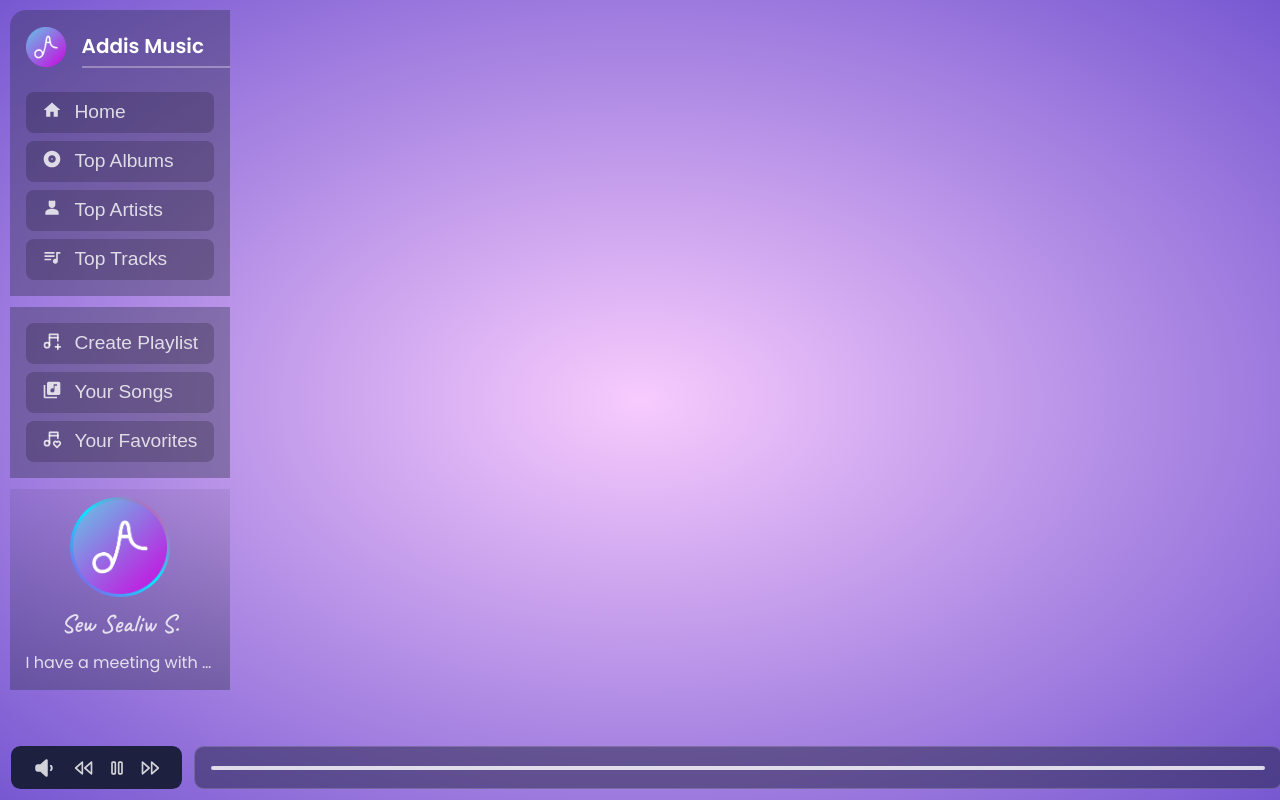
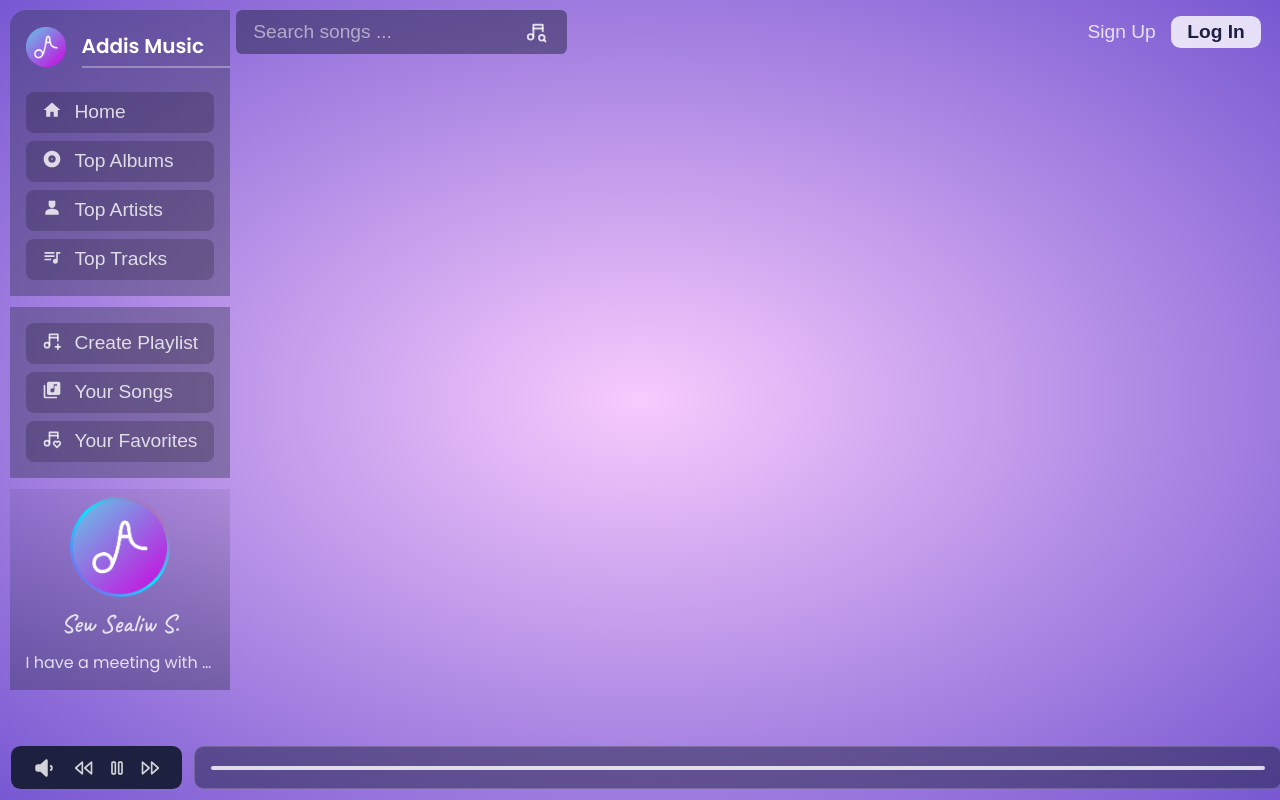
Before and after one commit to sgc93/addisMusic, a React (Vite) app: page / in a window 1280 px wide. Built offline with nearby package versions, Linux system fonts and the light colour scheme; no server answers.

Commit message:
add header section

```diff
--- a/src/pages/HomePage.jsx
+++ b/src/pages/HomePage.jsx
@@ -1,5 +1,6 @@
 import styled from "@emotion/styled";
 import Footer from "../features/footer/Footer";
+import Header from "../features/header/Header";
 import SideBar from "../features/sidebar/SideBar";
 
 const HomeSection = styled.section`
@@ -12,6 +13,7 @@ const HomePage = () => {
 	return (
 		<HomeSection>
 			<SideBar />
+			<Header />
 			<Footer />
 		</HomeSection>
 	);
```
